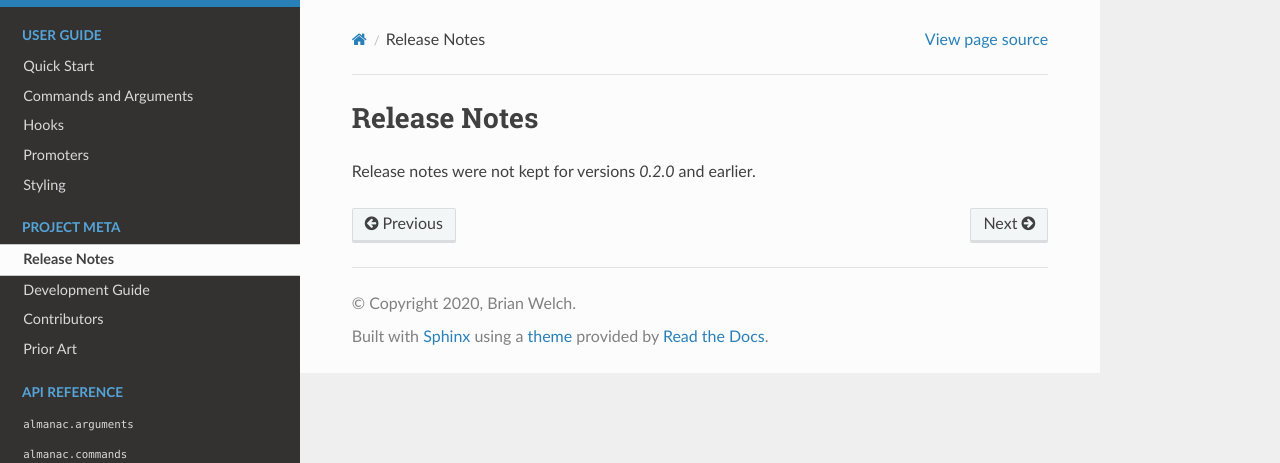
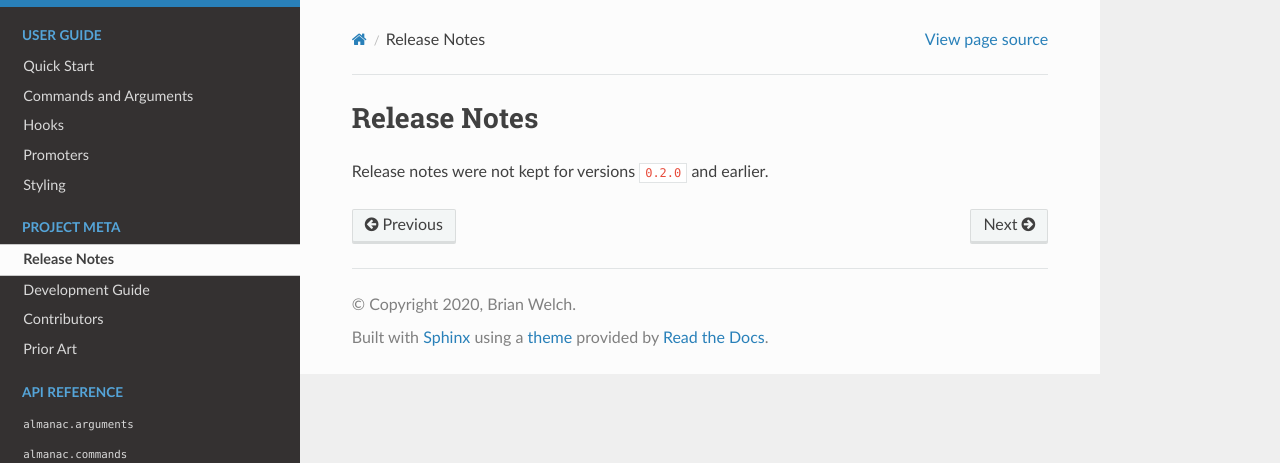
Before and after one commit to welchbj/almanac, a Sphinx documentation site: the page built from docs/project_meta/release_notes.rst, in a window 1280 px wide. Shown: the top 463 px of the page. Built offline with Sphinx 7.4.7 and the Read the Docs theme 2.0.0, drawn with Linux system fonts in a browser that asks for light colours.

```diff
--- a/docs/project_meta/release_notes.rst
+++ b/docs/project_meta/release_notes.rst
@@ -2,4 +2,4 @@
 Release Notes
 =============
 
-Release notes were not kept for versions `0.2.0` and earlier.
+Release notes were not kept for versions ``0.2.0`` and earlier.
```
